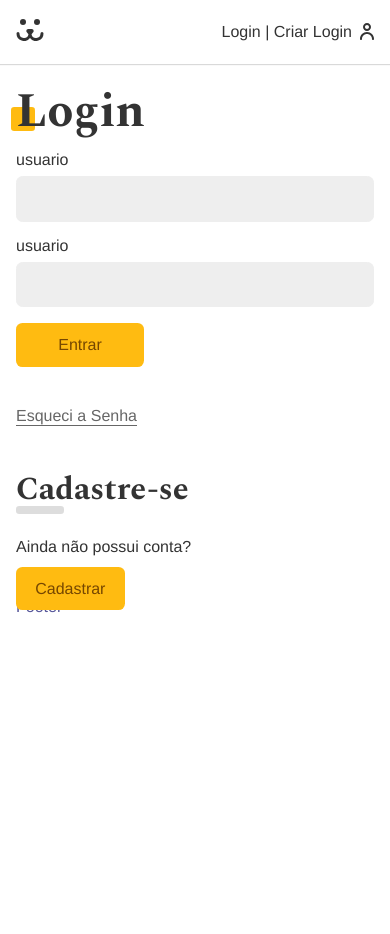
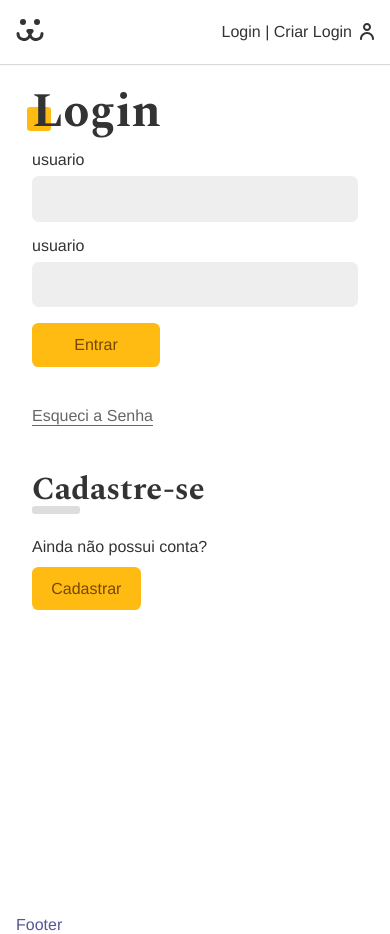
Before and after one commit to AbreuRenan/Dogs, a React (Vite) app: page /login in a window 390 px wide. Before the commit the page ends 844 px from the top, so only its background shows below. Built offline with nearby package versions, Linux system fonts and the light colour scheme.

Commit message:
estilizado login e criado breakpoint para mobile

```diff
--- a/src/Components/Auth/Login.jsx
+++ b/src/Components/Auth/Login.jsx
@@ -7,6 +7,8 @@
 import Resetarsenha from "./Resetarsenha";
 import { UserContext } from "../../UserContext";
 
+import styles from "./Login.module.css";
+
 function Login() {
   const { logedIn, loading } = useContext(UserContext);
   if (logedIn === true) return <Navigate to="/conta" />;
@@ -15,7 +17,8 @@
       {loading ? (
         "Carregando..."
       ) : (
-        <div>
+        <section className={styles.login}>
+          <div className={`${styles.forms} animeLeft`}>
             <Routes>
               <Route path="/" element={<LoginForm />} />
               <Route path="criar" element={<Criarconta />} />
@@ -23,6 +26,7 @@
               <Route path="reset" element={<Resetarsenha />} />
             </Routes>
           </div>
+        </section>
       )}
     </>
   );
--- /dev/null
+++ b/src/Components/Auth/Login.module.css
@@ -0,0 +1,30 @@
+.login {
+    display: grid;
+    grid-template-columns: 1fr 1fr;
+    min-height: 100vh;
+    gap: 2rem
+}
+
+.login::before {
+    display: block;
+    content: '';
+    background: url('../../Assets/login.jpg') no-repeat center center;
+    background-size: cover;
+    border-radius: 0.2rem;
+    max-height: 600px;
+}
+
+.forms {
+    max-width: 30rem;
+    padding: 0 1rem;
+    border-radius: 0.2rem;
+}
+
+@media screen and (max-width: 40rem) {
+    .login {
+        grid-template-columns: 1fr;
+    }
+    .login::before {
+        display: none;
+    }
+}
```
Lines whose indentation alone changed are shown as unchanged.
